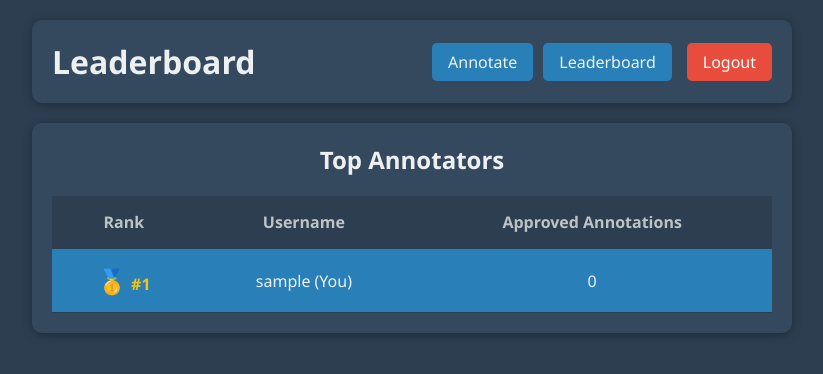
After one commit to CompositionalQA/DataGen, a Flask app: page /leaderboard in a window 1280 px wide. The commit adds this page. Shown: the top 374 px of the page, without its empty margins (228-1051 px from the left). Run offline with Flask 3, Linux system fonts and the light colour scheme; the visitor is signed in with stand-in values (Sample User, id 1); data comes from the database, SQL or seed files in the repository; data that the repository does not hold is empty; some libraries are stand-ins or nearby versions.

Commit message:
feedback from annotators update

```diff
--- a/single_image_website/app.py
+++ b/single_image_website/app.py
@@ -1,7 +1,7 @@
 #!/usr/bin/env python3
 import os
 import json
-from flask import Flask, render_template, request, jsonify, redirect, url_for, flash
+from flask import Flask, render_template, request, jsonify, redirect, url_for, flash, Response
 from flask_login import LoginManager, login_user, logout_user, login_required, current_user
 from datetime import datetime
 from functools import wraps
@@ -278,6 +278,33 @@ def get_annotated_images():
 
     return jsonify(images)
 
+@app.route('/api/leaderboard')
+@login_required
+def get_leaderboard():
+    users = User.query.filter_by(role='annotator').all()
+    leaderboard = []
+    for user in users:
+        approved_count = Annotation.query.filter_by(user_id=user.id, is_approved=True).count()
+        leaderboard.append({
+            'username': user.username,
+            'approved_count': approved_count
+        })
+    leaderboard.sort(key=lambda x: x['approved_count'], reverse=True)
+    for i, entry in enumerate(leaderboard):
+        entry['rank'] = i + 1
+    return jsonify(leaderboard)
+
+@app.route('/api/my_stats')
+@login_required
+def get_my_stats():
+    approved_count = Annotation.query.filter_by(user_id=current_user.id, is_approved=True).count()
+    return jsonify({'approved_count': approved_count})
+
+@app.route('/leaderboard')
+@login_required
+def leaderboard():
+    return render_template('leaderboard.html')
+
 @app.route('/admin')
 @login_required
 @admin_required
@@ -286,6 +313,7 @@ def admin_dashboard():
     total_users = User.query.filter_by(role='annotator').count()
     total_assignments = Assignment.query.count()
     completed_assignments = Assignment.query.filter_by(status='completed').count()
+    total_approved = Annotation.query.filter_by(is_approved=True).count()
     unassigned_images = Image.query.filter(~Image.id.in_(
         db.session.query(Assignment.image_id)
     )).count()
@@ -317,6 +345,7 @@ def admin_dashboard():
         total_assignments=total_assignments,
         completed_assignments=completed_assignments,
         unassigned_images=unassigned_images,
+        total_approved=total_approved,
         user_stats=user_stats
     )
 
@@ -405,6 +434,51 @@ def admin_create_assignments():
     flash(f'Assigned {created} images to {user.username}')
     return redirect(url_for('admin_assignments'))
 
+@app.route('/admin/download')
+@login_required
+@admin_required
+def admin_download_annotations():
+    status_filter = request.args.get('status', 'approved')
+    user_filter = request.args.get('user_id', 'all')
+
+    query = db.session.query(Annotation, Image, User).join(
+        Image, Annotation.image_id == Image.id
+    ).join(User, Annotation.user_id == User.id)
+
+    if status_filter == 'approved':
+        query = query.filter(Annotation.is_approved == True)
+    elif status_filter == 'rejected':
+        query = query.filter(Annotation.is_approved == False, Annotation.is_reported == False)
+    elif status_filter == 'reported':
+        query = query.filter(Annotation.is_reported == True)
+
+    if user_filter != 'all':
+        query = query.filter(Annotation.user_id == user_filter)
+
+    results = query.all()
+    data = []
+    for ann, img, user in results:
+        data.append({
+            'image_id': img.id,
+            'image_url': img.image_url,
+            'image_path': img.image_path,
+            'source': img.source,
+            'question': ann.question,
+            'answer': ann.answer,
+            'is_approved': ann.is_approved,
+            'is_reported': ann.is_reported,
+            'annotated_at': ann.annotated_at.isoformat() if ann.annotated_at else None,
+            'username': user.username,
+            'annotation_pass': ann.annotation_pass
+        })
+
+    response = Response(
+        json.dumps(data, indent=2),
+        mimetype='application/json',
+        headers={'Content-Disposition': f'attachment;filename=annotations_{status_filter}.json'}
+    )
+    return response
+
 def init_db():
     db.create_all()
     print("Database tables created")
--- /dev/null
+++ b/single_image_website/templates/leaderboard.html
@@ -0,0 +1,151 @@
+<!DOCTYPE html>
+<html lang="en">
+<head>
+    <meta charset="UTF-8">
+    <meta name="viewport" content="width=device-width, initial-scale=1.0">
+    <title>Leaderboard</title>
+    <style>
+        * { margin: 0; padding: 0; box-sizing: border-box; }
+        body {
+            font-family: 'Segoe UI', Tahoma, Geneva, Verdana, sans-serif;
+            background-color: #2c3e50;
+            color: #ecf0f1;
+        }
+        .container { max-width: 800px; margin: 0 auto; padding: 20px; }
+        .header {
+            background: #34495e;
+            padding: 20px;
+            border-radius: 10px;
+            box-shadow: 0 2px 10px rgba(0,0,0,0.3);
+            margin-bottom: 20px;
+            display: flex;
+            justify-content: space-between;
+            align-items: center;
+        }
+        .header h1 { color: #ecf0f1; }
+        .header-right { display: flex; align-items: center; gap: 15px; }
+        .nav-links { display: flex; gap: 10px; }
+        .nav-links a {
+            color: #ecf0f1;
+            text-decoration: none;
+            padding: 8px 16px;
+            background: #2980b9;
+            border-radius: 5px;
+        }
+        .nav-links a:hover { background: #3498db; }
+        .logout-btn {
+            background: #e74c3c;
+            color: white;
+            padding: 8px 16px;
+            border: none;
+            border-radius: 5px;
+            cursor: pointer;
+            text-decoration: none;
+        }
+        .logout-btn:hover { background: #c0392b; }
+        .leaderboard-section {
+            background: #34495e;
+            padding: 20px;
+            border-radius: 10px;
+            box-shadow: 0 2px 10px rgba(0,0,0,0.3);
+        }
+        .leaderboard-section h2 { margin-bottom: 20px; color: #ecf0f1; text-align: center; }
+        table { width: 100%; border-collapse: collapse; }
+        th, td { padding: 15px; text-align: center; border-bottom: 1px solid #2c3e50; }
+        th { background: #2c3e50; color: #bdc3c7; }
+        tr:hover { background: #2c3e50; }
+        .rank-1 { color: #f1c40f; font-weight: bold; }
+        .rank-2 { color: #bdc3c7; font-weight: bold; }
+        .rank-3 { color: #cd7f32; font-weight: bold; }
+        .current-user { background: #2980b9 !important; }
+        .trophy { font-size: 24px; }
+        .loading { text-align: center; padding: 40px; color: #95a5a6; }
+    </style>
+</head>
+<body>
+    <div class="container">
+        <div class="header">
+            <h1>Leaderboard</h1>
+            <div class="header-right">
+                <div class="nav-links">
+                    <a href="{{ url_for('index') }}">Annotate</a>
+                    <a href="{{ url_for('leaderboard') }}">Leaderboard</a>
+                </div>
+                <a href="{{ url_for('logout') }}" class="logout-btn">Logout</a>
+            </div>
+        </div>
+
+        <div class="leaderboard-section">
+            <h2>Top Annotators</h2>
+            <div id="leaderboard-content">
+                <div class="loading">Loading leaderboard...</div>
+            </div>
+        </div>
+    </div>
+
+    <script>
+        const currentUsername = '{{ current_user.username }}';
+
+        document.addEventListener('DOMContentLoaded', loadLeaderboard);
+
+        async function loadLeaderboard() {
+            try {
+                const response = await fetch('/api/leaderboard');
+                const data = await response.json();
+
+                const content = document.getElementById('leaderboard-content');
+
+                if (data.length === 0) {
+                    content.innerHTML = '<p style="text-align: center; color: #95a5a6;">No annotations yet</p>';
+                    return;
+                }
+
+                let html = `
+                    <table>
+                        <thead>
+                            <tr>
+                                <th>Rank</th>
+                                <th>Username</th>
+                                <th>Approved Annotations</th>
+                            </tr>
+                        </thead>
+                        <tbody>
+                `;
+
+                data.forEach(entry => {
+                    const isCurrentUser = entry.username === currentUsername;
+                    const rowClass = isCurrentUser ? 'current-user' : '';
+                    let rankClass = '';
+                    let trophy = '';
+
+                    if (entry.rank === 1) {
+                        rankClass = 'rank-1';
+                        trophy = '<span class="trophy">&#129351;</span> ';
+                    } else if (entry.rank === 2) {
+                        rankClass = 'rank-2';
+                        trophy = '<span class="trophy">&#129352;</span> ';
+                    } else if (entry.rank === 3) {
+                        rankClass = 'rank-3';
+                        trophy = '<span class="trophy">&#129353;</span> ';
+                    }
+
+                    html += `
+                        <tr class="${rowClass}">
+                            <td class="${rankClass}">${trophy}#${entry.rank}</td>
+                            <td>${entry.username}${isCurrentUser ? ' (You)' : ''}</td>
+                            <td>${entry.approved_count}</td>
+                        </tr>
+                    `;
+                });
+
+                html += '</tbody></table>';
+                content.innerHTML = html;
+            } catch (error) {
+                console.error('Error loading leaderboard:', error);
+                document.getElementById('leaderboard-content').innerHTML =
+                    '<p style="text-align: center; color: #e74c3c;">Error loading leaderboard</p>';
+            }
+        }
+    </script>
+</body>
+</html>
```
Also changed, not shown: single_image_website/templates/admin/dashboard.html (+38 -0 lines), single_image_website/templates/index.html (+16 -0 lines).
